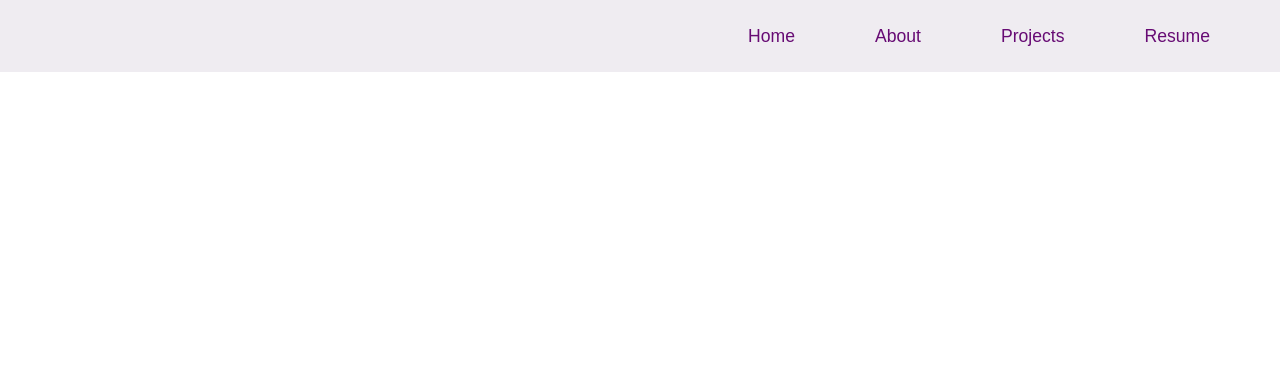
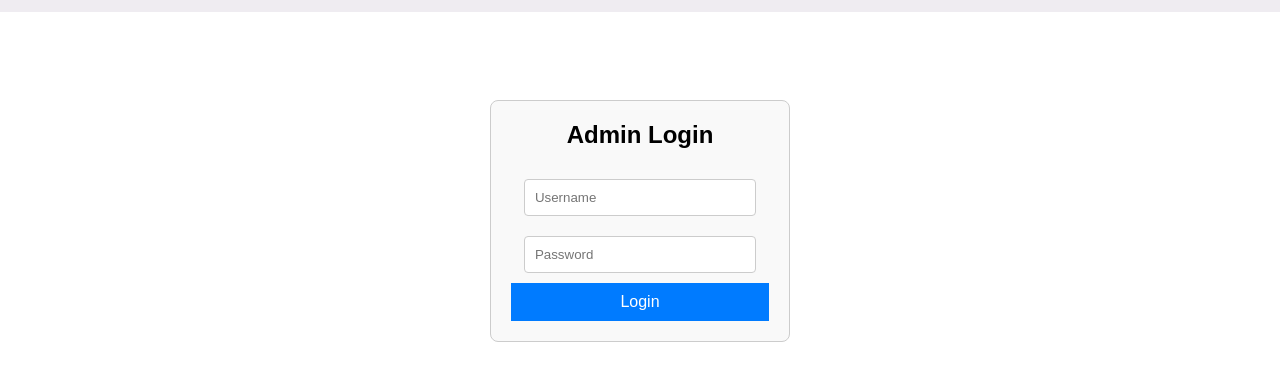
Before and after one commit to Swe-kini/tarento-portfolio-frontend, a React (Vite) app: page /login in a window 1280 px wide. Shown: the top 380 px of the page. Built offline with nearby package versions, Linux system fonts and the light colour scheme.

Commit message:
craeted login

```diff
--- a/src/App.jsx
+++ b/src/App.jsx
@@ -6,6 +6,8 @@ import Projects from "./pages/Projects"; // Import Projects.jsx
 import ProjectDetails from "./pages/ProjectDetails"; // Dynamic project details page
 import Navbar from "./components/Navbar"; // Import Navbar
 import Resume from "./pages/Resume";
+import Login from "./pages/Login";
+import Admin from "./pages/Admin";
 
 function App() {
   return (
@@ -19,6 +21,8 @@ function App() {
         <Route path="/projects" element={<Projects />} />
         <Route path="/project/:projectId" element={<ProjectDetails />} /> {/* Dynamic project page */}
         <Route path="/resume" element={<Resume />} />
+        <Route path="/login" element={<Login />} />
+        <Route path="/admin" element={<Admin />} />
       </Routes>
     </Router>
   );
--- /dev/null
+++ b/src/pages/Admin.jsx
@@ -0,0 +1,29 @@
+import { useEffect } from "react";
+import { useNavigate } from "react-router-dom";
+
+const Admin = () => {
+  const navigate = useNavigate();
+
+  useEffect(() => {
+    const isAuthenticated = localStorage.getItem("isAuthenticated");
+    if (!isAuthenticated) {
+      navigate("/login"); // Redirect to login if not authenticated
+    }
+  }, [navigate]);
+
+  const handleLogout = () => {
+    localStorage.removeItem("isAuthenticated"); // Remove authentication flag
+    navigate("/login"); // Redirect to login
+  };
+
+  return (
+    <div style={{ textAlign: "center", marginTop: "50px" }}>
+      <h2>Welcome to Admin Page</h2>
+      <button onClick={handleLogout} style={{ padding: "10px", marginTop: "20px" }}>
+        Logout
+      </button>
+    </div>
+  );
+};
+
+export default Admin;
--- /dev/null
+++ b/src/pages/Login.jsx
@@ -0,0 +1,65 @@
+import React, { useState } from "react";
+import { useNavigate } from "react-router-dom";
+import "../styles/Login.css";
+
+const Login = () => {
+  const [username, setUsername] = useState("");
+  const [password, setPassword] = useState("");
+  const [error, setError] = useState(null);
+  const [loading, setLoading] = useState(false);
+  const navigate = useNavigate();
+
+  const handleLogin = async (e) => {
+    e.preventDefault();
+    setLoading(true);
+    setError(null);
+
+    try {
+      const response = await fetch("http://localhost:8080/admin/login", {
+        method: "POST",
+        headers: { "Content-Type": "application/json" },
+        body: JSON.stringify({ username, password }),
+      });
+
+      if (response.ok) {
+        localStorage.setItem("isAuthenticated", "true");
+        localStorage.setItem("username", username);
+        navigate("/admin");
+      } else {
+        setError("Invalid username or password");
+      }
+    } catch (err) {
+      setError("Login failed. Please try again.");
+    }
+
+    setLoading(false);
+  };
+
+  return (
+    <div className="login-container">
+      <h2>Admin Login</h2>
+      {error && <p style={{ color: "red" }}>{error}</p>}
+      <form onSubmit={handleLogin}>
+        <input
+          type="text"
+          placeholder="Username"
+          value={username}
+          onChange={(e) => setUsername(e.target.value)}
+          required
+        />
+        <input
+          type="password"
+          placeholder="Password"
+          value={password}
+          onChange={(e) => setPassword(e.target.value)}
+          required
+        />
+        <button type="submit" disabled={loading}>
+          {loading ? "Logging In..." : "Login"}
+        </button>
+      </form>
+    </div>
+  );
+};
+
+export default Login;
--- /dev/null
+++ b/src/styles/Login.css
@@ -0,0 +1,35 @@
+.login-container {
+    width: 300px;
+    margin: 100px auto;
+    padding: 20px;
+    text-align: center;
+    border: 1px solid #ccc;
+    border-radius: 8px;
+    background-color: #f9f9f9;
+  }
+
+  .login-container h2 {
+    margin-bottom: 20px;
+  }
+
+  .login-container input {
+    width: 90%;
+    padding: 10px;
+    margin: 10px 0;
+    border: 1px solid #ccc;
+    border-radius: 4px;
+  }
+
+  .login-container button {
+    width: 100%;
+    padding: 10px;
+    border: none;
+    background-color: #007bff;
+    color: white;
+    font-size: 16px;
+    cursor: pointer;
+  }
+
+  .login-container button:hover {
+    background-color: #0056b3;
+  }
```
